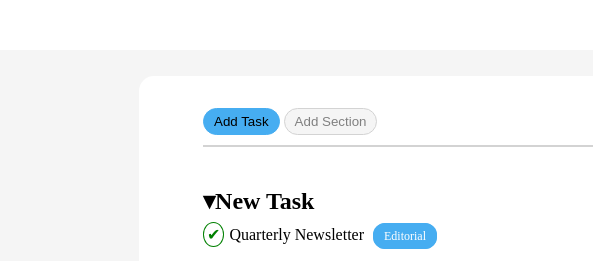
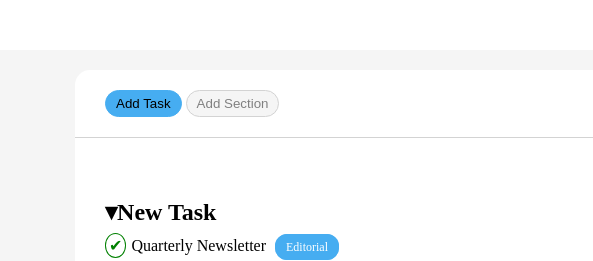
Before and after one commit to mecarm/html-css-toboolist, a plain HTML site: page index.html in a window 1280 px wide. Shown: the top 261 px of the page, 181-774 px from the left. Drawn offline with Linux system fonts and the light colour scheme.

Commit message:
Correzione contenitore e bug visivi

```diff
--- a/css/style.css
+++ b/css/style.css
@@ -9,7 +9,11 @@ h1 { font-family: Verdana, Geneva, sans-serif; font-size: 24px; font-style: norm
 h1{
     display: inline-block;
     vertical-align: middle;
+}
 
+header{
+    margin-bottom: 20px;
+    background-color: white;
 }
 
 img{
@@ -17,16 +21,16 @@ img{
 }
 
 main{
-    background-color: whitesmoke;
-    padding:2% 25%;
+    background-color: white;
+    width: 60%;
+    margin: 0 auto;
+    border-radius: 15px;
+
 }
 
-.container{
-    background-color: white;
-    padding: 5% 10%;
-    border-radius: 15px;
+body{
+    background-color: whitesmoke;
 }
-
 
 #task{
     background-color: #46ADF1;
@@ -44,10 +48,14 @@ button{
     padding: 5px 10px;
 }
 
-hr{
+.box-top{
     margin-top: 10px;
     margin-bottom: 40px;
-    border: 1px solid lightgray;
+    border-bottom: 1px solid lightgray;
+}
+
+.p-xl{
+    padding: 20px 30px;
 }
 
 h2::before{
--- a/index.html
+++ b/index.html
@@ -16,16 +16,17 @@
 
     <!-- Contenitore task -->
     <main>
-        <div class="container">
+
+        <div class="box-top p-xl">
             <button id="task">Add Task</button>
              <button id="section">Add Section</button>
+         </div>
 
-            <hr>
+         <div class="p-xl">
                <div class="divisor">
                    <h2>New Task</h2>
                    <div class="list"><span class="check">&#10004;</span>Quarterly Newsletter <span class=" type editorial">Editorial</span></div>
               </div>
-
               <div class="divisor">
                   <h2>Today</h2>
                   <div class="list"><span class="check">&#10004;</span>Recruiting blog post <span class=" type editorial">Editorial</span></div>
```
Lines whose indentation alone changed are shown as unchanged.
